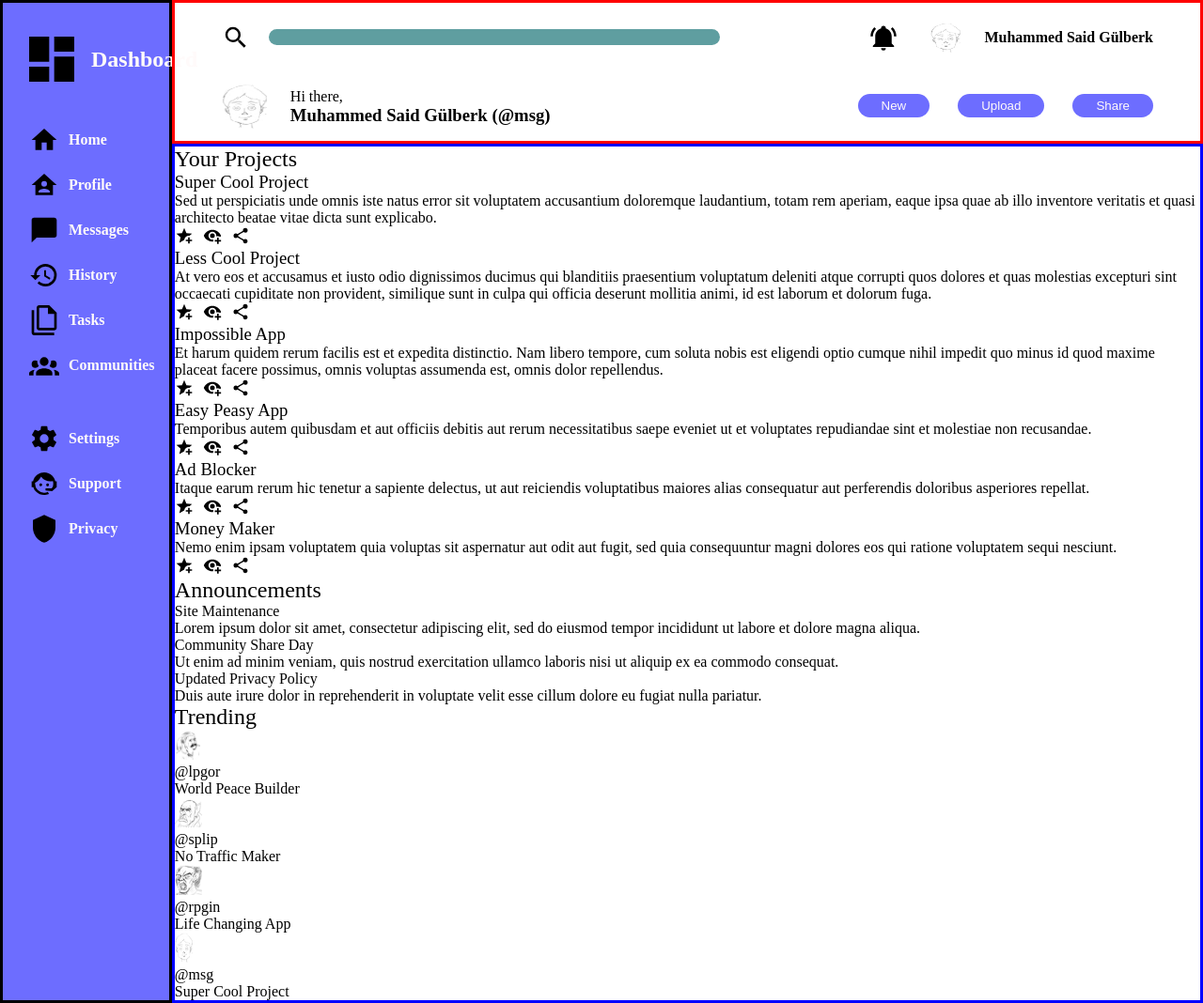
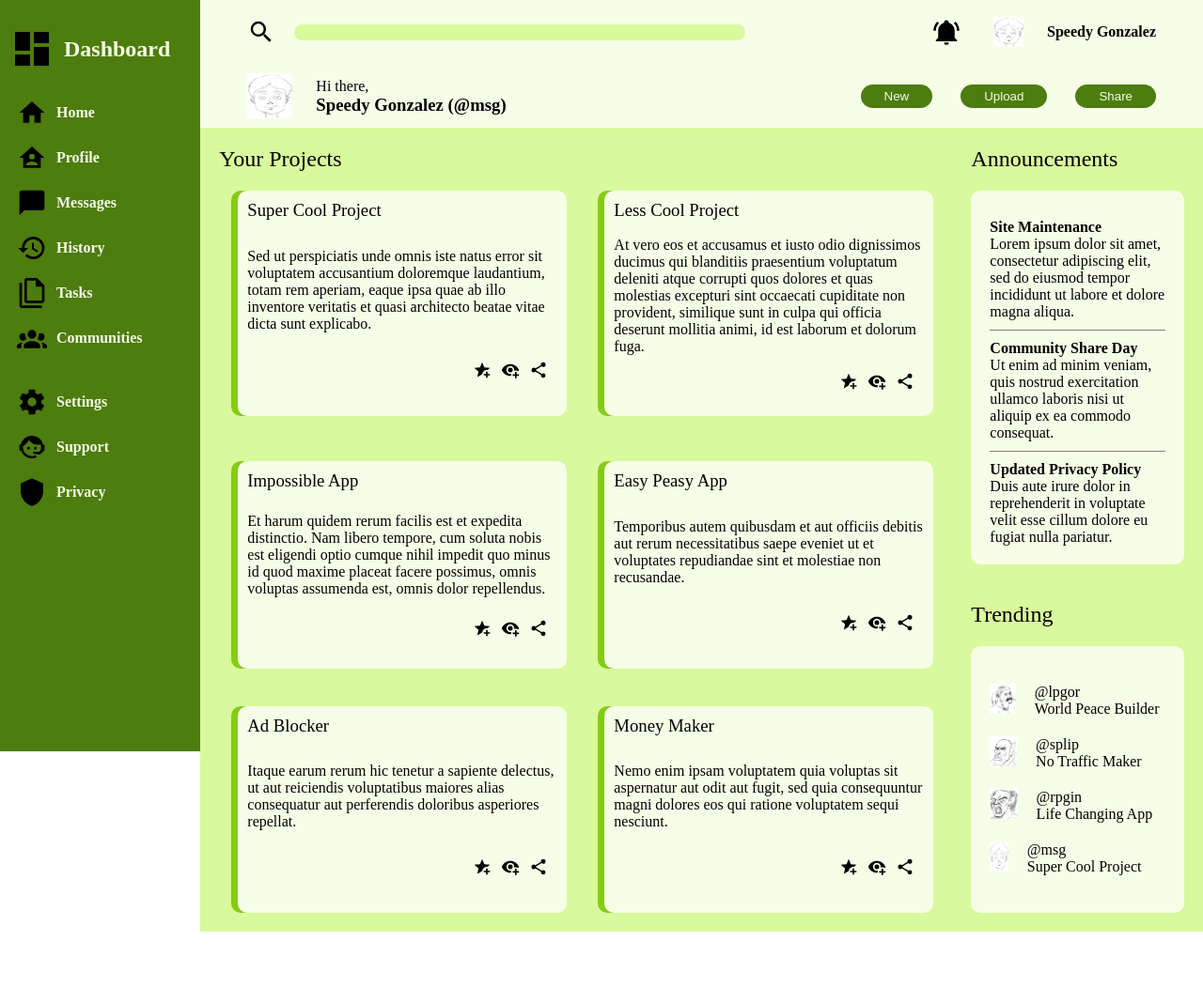
Before and after one commit to MSaidG/odin-admin-dashboard, a plain HTML site: page index.html in a window 1280 px wide. Shown: the whole page at 94% size. After the commit the page ends 992 px from the top, so only its background shows below. Drawn offline with Linux system fonts and the light colour scheme.

Commit message:
Finish the project (need polishing and fix)

```diff
--- a/index.html
+++ b/index.html
@@ -44,7 +44,7 @@
                 <div class="search_right">
                     <button class="bell"></button>
                     <img src="/pics/human_1.jpeg" alt="my_profile_pic">
-                    <p><b>Muhammed Said Gülberk</b></p>
+                    <p><b>Speedy Gonzalez</b></p>
                 </div>
             </div>
             <div class="greet">
@@ -52,7 +52,7 @@
                     <img src="/pics/human_1.jpeg" alt="my_profile_pic">
                     <div>
                         <p>Hi there,</p>
-                        <h3><b>Muhammed Said Gülberk (@msg)</b></h3>
+                        <h3><b>Speedy Gonzalez (@msg)</b></h3>
                     </div>
 
                 </div>
@@ -66,33 +66,55 @@
         <div class="main">
             <div class="project">
                 <h2>Your Projects</h2>
+                <div class="cards">
                     <div class="card">
                         <h3>Super Cool Project</h3>
                         <p>Sed ut perspiciatis unde omnis iste natus error sit voluptatem accusantium doloremque laudantium, totam rem aperiam, eaque ipsa quae ab illo inventore veritatis et quasi architecto beatae vitae dicta sunt explicabo.</p>
+                        <div>
                             <button class="star"></button><button class="eye"></button><button class="share"></button></div>
+                        </div>
+
                     <div class="card">
                         <h3>Less Cool Project</h3>
                         <p>At vero eos et accusamus et iusto odio dignissimos ducimus qui blanditiis praesentium voluptatum deleniti atque corrupti quos dolores et quas molestias excepturi sint occaecati cupiditate non provident, similique sunt in culpa qui officia deserunt mollitia animi, id est laborum et dolorum fuga.</p>
+                        <div>
                             <button class="star"></button><button class="eye"></button><button class="share"></button></div>
+                        </div>
+
                     <div class="card">
                         <h3>Impossible App</h3>
                         <p>Et harum quidem rerum facilis est et expedita distinctio. Nam libero tempore, cum soluta nobis est eligendi optio cumque nihil impedit quo minus id quod maxime placeat facere possimus, omnis voluptas assumenda est, omnis dolor repellendus. </p>
+                        <div>
                             <button class="star"></button><button class="eye"></button><button class="share"></button></div>
+                        </div>
+
                     <div class="card">
                         <h3>Easy Peasy App</h3>
                         <p>Temporibus autem quibusdam et aut officiis debitis aut rerum necessitatibus saepe eveniet ut et voluptates repudiandae sint et molestiae non recusandae.</p>
+                        <div>
                             <button class="star"></button><button class="eye"></button><button class="share"></button></div>
+                        </div>
+
                     <div class="card">
                         <h3>Ad Blocker</h3>
                         <p>Itaque earum rerum hic tenetur a sapiente delectus, ut aut reiciendis voluptatibus maiores alias consequatur aut perferendis doloribus asperiores repellat.</p>
+                        <div>
                             <button class="star"></button><button class="eye"></button><button class="share"></button></div>
+                        </div>
+
                     <div class="card">
                         <h3>Money Maker</h3>
                         <p>Nemo enim ipsam voluptatem quia voluptas sit aspernatur aut odit aut fugit, sed quia consequuntur magni dolores eos qui ratione voluptatem sequi nesciunt.</p>
+                        <div>
                             <button class="star"></button><button class="eye"></button><button class="share"></button></div>
+                        </div>
+
+                </div>
+
             </div>
             <div class="announcement">
                 <h2>Announcements</h2>
+                <div class="story">
                     <div class="news">
                         <h4>Site Maintenance</h4>
                         <p class="context">Lorem ipsum dolor sit amet, consectetur adipiscing elit, sed do eiusmod tempor incididunt ut labore et dolore magna aliqua.</p>
@@ -106,28 +128,37 @@
                         <p class="context">Duis aute irure dolor in reprehenderit in voluptate velit esse cillum dolore eu fugiat nulla pariatur.</p>
                     </div>
                 </div>
+
+            </div>
             <div class="trending">
                 <h2>Trending</h2>
+                <div class="trends">
                     <div class="account">
                         <img src="/pics/human_2.jpeg" alt="human_2">
-                    <p class="email">@lpgor</p>
-                    <p class="app_type">World Peace Builder</p>
+                        <div><p class="email">@lpgor</p>
+                            <p class="app_type">World Peace Builder</p></div>
+
                     </div>
                     <div class="account">
                         <img src="/pics/orc_1.jpeg" alt="orc_1">
-                    <p class="email">@splip</p>
-                    <p class="app_type">No Traffic Maker</p>
+                        <div><p class="email">@splip</p>
+                            <p class="app_type">No Traffic Maker</p></div>
+
                     </div>
                     <div class="account">
                         <img src="/pics/orc_2.jpeg" alt="orc_2">
-                    <p class="email">@rpgin</p>
-                    <p class="app_type">Life Changing App</p>
+                        <div><p class="email">@rpgin</p>
+                            <p class="app_type">Life Changing App</p></div>
+
                     </div>
                     <div class="account">
                         <img src="/pics/human_1.jpeg" alt="me">
-                    <p class="email">@msg</p>
-                    <p class="app_type">Super Cool Project</p>
+                        <div><p class="email">@msg</p>
+                            <p class="app_type">Super Cool Project</p></div>
+
                     </div>
+                </div>
+
             </div>
         </div>
     </div>
--- a/style.css
+++ b/style.css
@@ -25,6 +25,17 @@ a {
 
 /* Reset End*/
 
+:root {
+    --green-800: #3f6212;
+    --green-700: #4d7c0f;
+    --green-600: #3f6212;
+    --green-500: #84cc16;
+    --green-400: #a3e635;
+    --green-300: #bef264;
+    --green-200: #d9f99d;
+    --green-100: #ecfccb;
+    --green-50: #f7fee7;
+}
 
 img {
     max-width: 100%;
@@ -46,7 +57,7 @@ a {
     font-weight: 600;
     padding: 0.5rem;
 
-    color: snow;
+    color: var(--green-50);
 }
 
 h1 {
@@ -56,11 +67,12 @@ h1 {
 
     font-size: 1.5rem;
     font-weight: bold;
+    overflow: hidden;
 }
 
 
 h1 > img {
-    max-height: 4rem;
+    max-height: 3rem;
 }
 
 input {
@@ -68,7 +80,7 @@ input {
     border-radius: 10px;
     min-width: 60vh;
     border: none;
-    background-color: cadetblue;
+    background-color: var(--green-200);
 }
 
 
@@ -117,41 +129,48 @@ input {
 
 .greet_button {
     border-radius: 20px;
-    background-color: rgb(109, 109, 255);
+    background-color: var(--green-700);
     padding: 5px 25px;
-    color: snow;
+    color: var(--green-50);
     border: none;
 
 }
 
 /* Grid */
 
+html { height: 100%; }
+body { min-height: 100%; }
+
 .container {
     display: grid;
-    grid-template-columns: 1fr 6fr;
-    grid-template-rows: 1fr 6fr;
+    grid-template-columns: 1fr 5fr;
+    grid-template-rows: 1fr 9fr;
+    width: 100vw;
+    height: 100vh;
 
 }
 
 .sidebar {
     grid-column: 1 / 2;
     grid-row: 1 / 3;
-    border: 3px solid black;
 
 
-    background-color: rgb(109, 109, 255);
-    color: snow;
+    background-color: var(--green-700);
+    color: var(--green-50);
 
     display: flex;
     flex-direction: column;
-    padding: 10px 20px;
-    gap: 30px;
+    padding: 10px 10px;
+    gap: 20px;
+
+    min-height: fit-content;
+
+
 }
 
 .header {
     grid-column: 2 / 3;
 
-    border: 3px solid red;
 
     display: grid;
     grid-template-rows: 1fr 1fr;
@@ -162,7 +181,8 @@ input {
     display: flex;
     justify-content: space-between;
     align-items: center;
-    margin: 0px 50px;
+    padding: 0px 50px;
+    background-color: var(--green-50);
 
 }
 
@@ -192,7 +212,10 @@ input {
     grid-row: 2 / 3;
     display: flex;
     justify-content: space-between;
-    margin: 0px 50px;
+    padding: 0px 50px;
+    padding-top: 10px;
+    padding-bottom: 10px;
+    background-color: var(--green-50);
 }
 
 .greet_left {
@@ -220,6 +243,125 @@ input {
 }
 
 .main {
+
     grid-column: 2 / 3;
-    border: 3px solid blue;
+
+    display: grid;
+    gap: 0px;
+
+    grid-template-columns: 3fr 1fr;
+    grid-template-rows: 1fr 1fr;
+
+    min-height: fit-content;
+    background-color: var(--green-200);
 }
+
+.project {
+    display: flex;
+    flex-direction: column;
+    grid-column: 1 / 2;
+    grid-row: 1 / 3;
+
+    padding-top: 20px;
+    padding-left: 20px;
+
+
+}
+
+.project > h2 {
+    display: flex;
+    align-self: self-start;
+}
+
+.cards {
+    flex-grow: 1;
+    display: grid;
+    grid-template-columns: repeat(auto-fit, minmax(30vw, 1fr));
+    grid-auto-rows: auto;
+}
+
+.card {
+    display: grid;
+
+    border-radius: 10px;
+    box-shadow: -7px 0px 0px var(--green-500);
+
+    max-width: 40vw;
+    max-height: 30vh;
+    min-width: 20vw;
+    min-height: 20vh;
+
+    margin: 20px;
+
+    background-color: var(--green-50);
+    padding: 10px;
+}
+
+.card > div {
+    display: flex;
+    justify-content: end;
+    align-content: end;
+}
+
+
+.announcement {
+
+    display: flex;
+    flex-direction: column;
+    grid-column: 2 / 3;
+    grid-row: 1 / 2;
+
+    padding: 20px;
+    gap: 20px;
+
+
+    background-color: var(--green-200);
+}
+
+.story {
+    background-color: var(--green-50);
+    border-radius: 10px;
+    padding: 20px;
+}
+
+
+.news > h4 {
+    font-weight: bold;
+    padding-top: 10px;
+}
+
+.announcement .news:not(:last-child) p {
+    padding-bottom: 10px;
+    border-bottom: 1px solid gray;
+}
+
+.story:last-child > p {
+    padding-bottom: 10px;
+    border-bottom: none;
+}
+
+.trending {
+    grid-area: 2 / 2 / 3 / 3;
+
+    display: flex;
+    flex-direction: column;
+
+    padding: 20px;
+    gap: 20px;
+
+
+    background-color: var(--green-200);
+}
+
+.trends {
+    background-color: var(--green-50);
+    border-radius: 10px;
+    padding: 20px;
+}
+
+.account {
+    display: flex;
+    gap: 20px;
+    margin: 20px 0px;
+    align-content: center;
+}
```
Lines whose indentation alone changed are shown as unchanged.
